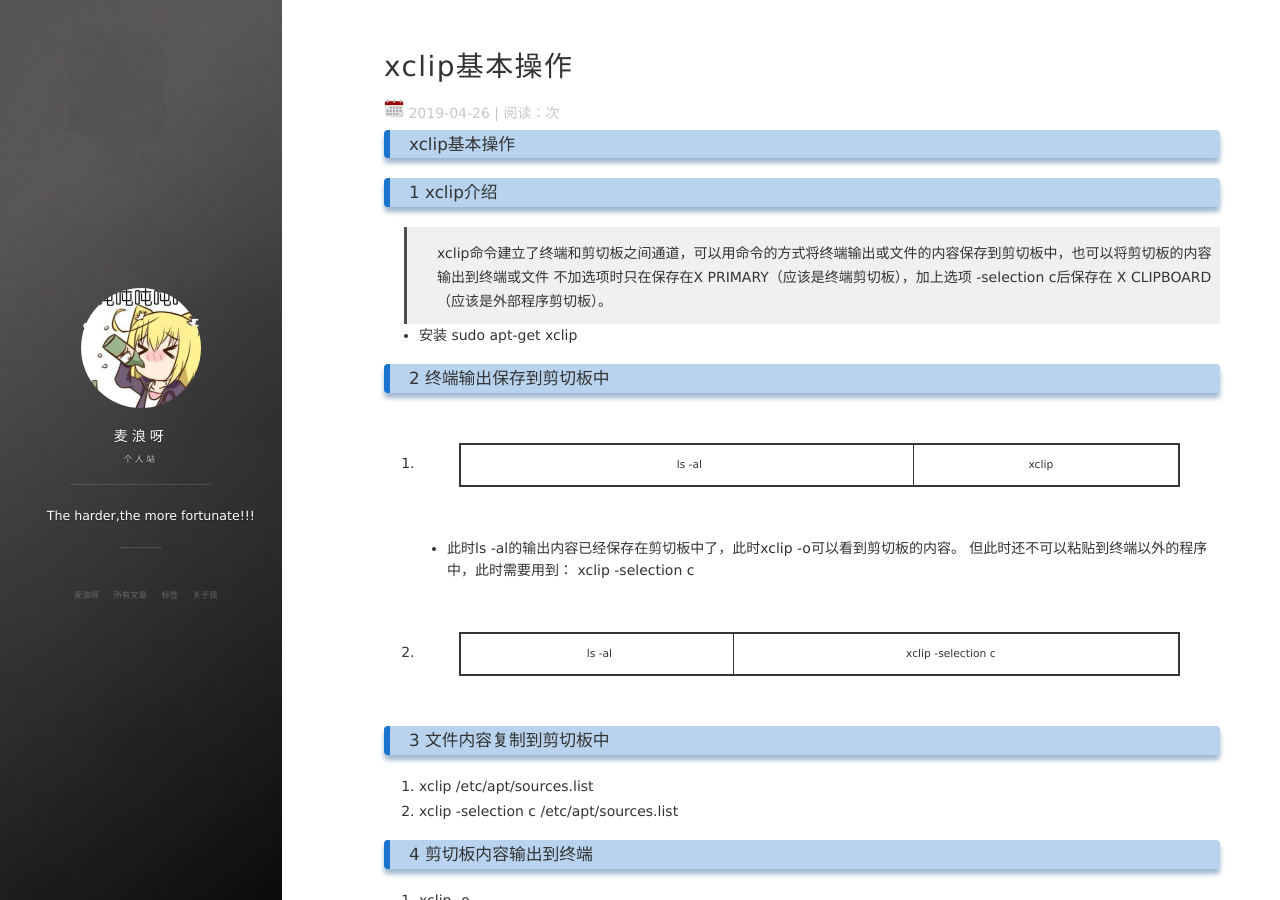
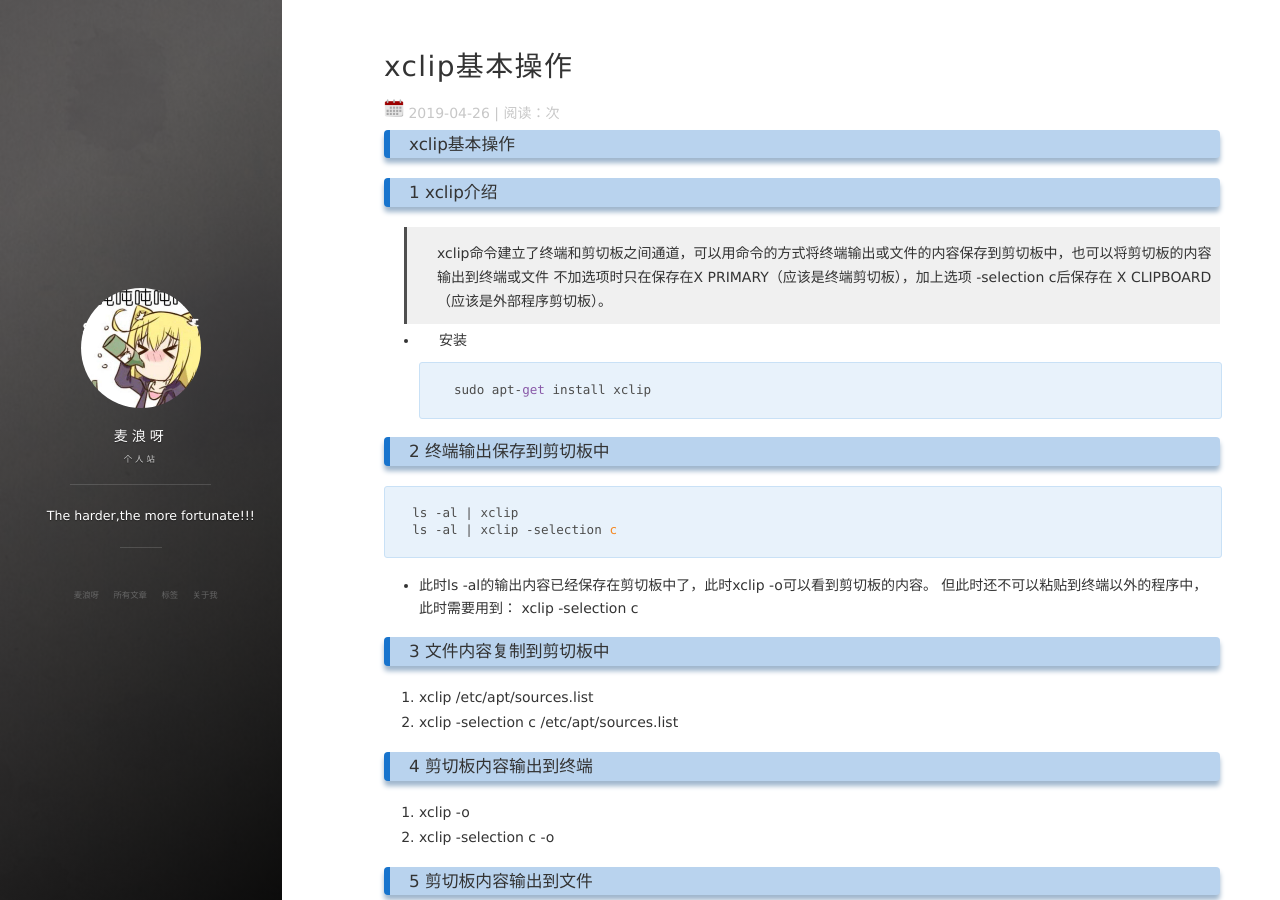
Before and after one commit to bobobod/bobobod.github.io, a Jekyll site: the page built from _posts/2019-11-08-xclip.md, in a window 1280 px wide and 900 px high. Built offline with Jekyll 4.4.1, drawn with Linux system fonts in a browser that asks for light colours; nearby versions of some CDN libraries; comment, search, counter and statistics services are not loaded.

Commit message:
fix xclip

````diff
--- a/_posts/2019-11-08-xclip.md
+++ b/_posts/2019-11-08-xclip.md
@@ -12,15 +12,21 @@ tags: tools
 > xclip命令建立了终端和剪切板之间通道，可以用命令的方式将终端输出或文件的内容保存到剪切板中，也可以将剪切板的内容输出到终端或文件
 > 不加选项时只在保存在X PRIMARY（应该是终端剪切板），加上选项 -selection c后保存在 X CLIPBOARD（应该是外部程序剪切板）。
 
-* 安装 sudo apt-get xclip
+* 安装
+
+  ```bash
+   sudo apt-get install xclip
+  ```
 
 ### 2 终端输出保存到剪切板中
 
-1. ls -al | xclip
-   * 此时ls -al的输出内容已经保存在剪切板中了，此时xclip -o可以看到剪切板的内容。
-     但此时还不可以粘贴到终端以外的程序中，此时需要用到： xclip -selection c
+```bash
+ls -al | xclip
+ls -al | xclip -selection c
+```
 
-2. ls -al | xclip -selection c
+* 此时ls -al的输出内容已经保存在剪切板中了，此时xclip -o可以看到剪切板的内容。
+  但此时还不可以粘贴到终端以外的程序中，此时需要用到： xclip -selection c
 
 ### 3 文件内容复制到剪切板中
 
````
